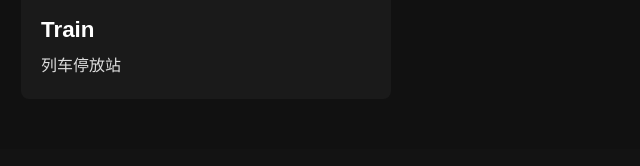
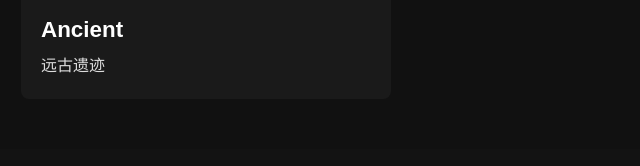
Before and after one commit to BlueDreamPro/GO-vs-VAL, a plain HTML site: page maps.html in a window 1280 px wide. Shown: the part 1662-1828 px from the top of the page, 434-1074 px from the left. Drawn offline with Linux system fonts and the light colour scheme.

Commit message:
Add files via upload

```diff
--- a/maps.html
+++ b/maps.html
@@ -83,7 +83,6 @@
 				<span class="indicator" data-slide-to="3"></span>
 				<span class="indicator" data-slide-to="4"></span>
 				<span class="indicator" data-slide-to="5"></span>
-				<span class="indicator" data-slide-to="6"></span>
             </div>
         </section>
 
@@ -183,8 +182,8 @@
 					            <img src="./img/De_ancient_cs2.webp" alt="Ancient" class="game-screenshot">
 					        </div>
 					        <div class="map-info">
-					            <h3>Train</h3>
-					            <p>列车停放站</p>
+					            <h3>Ancient</h3>
+					            <p>远古遗迹</p>
 					        </div>
 					    </a>
 					</div>
```
